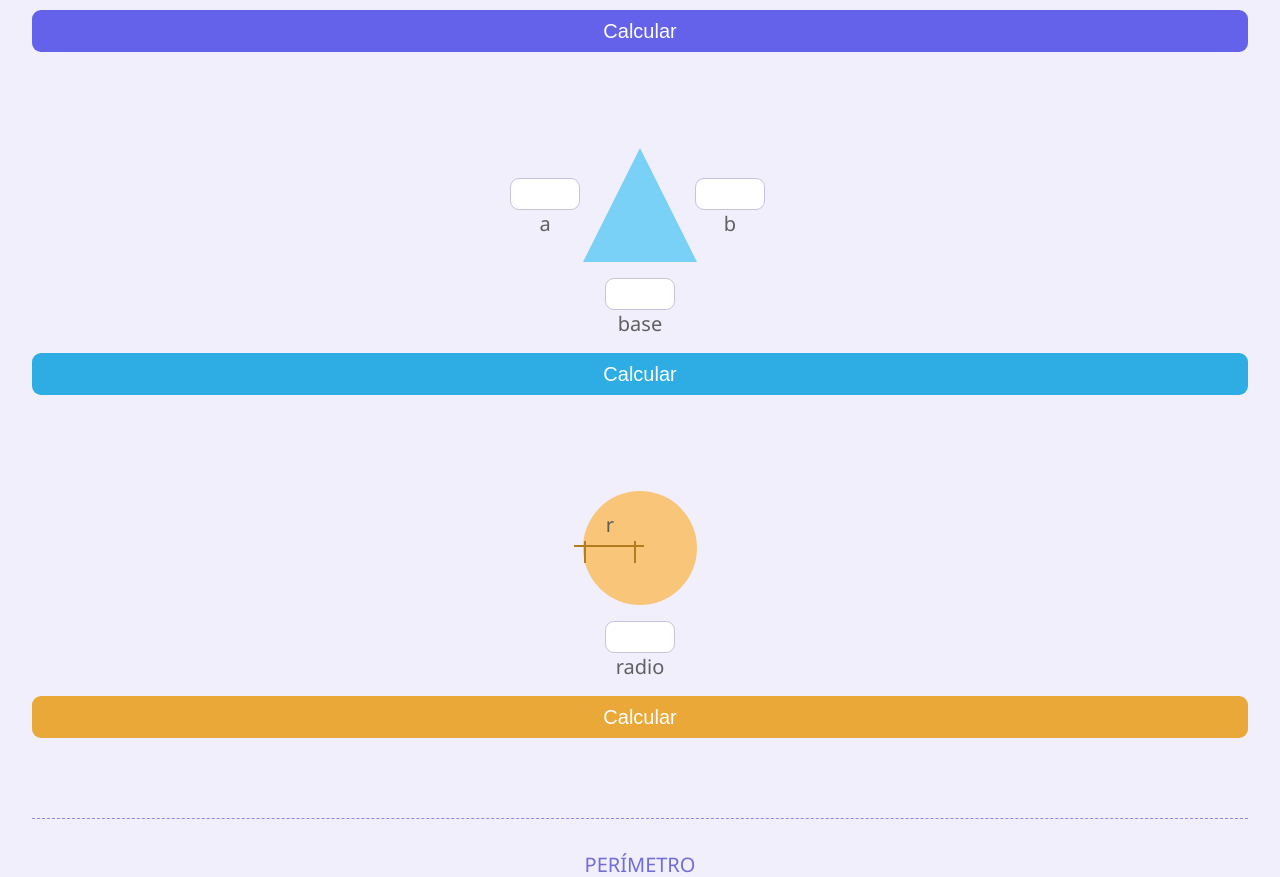
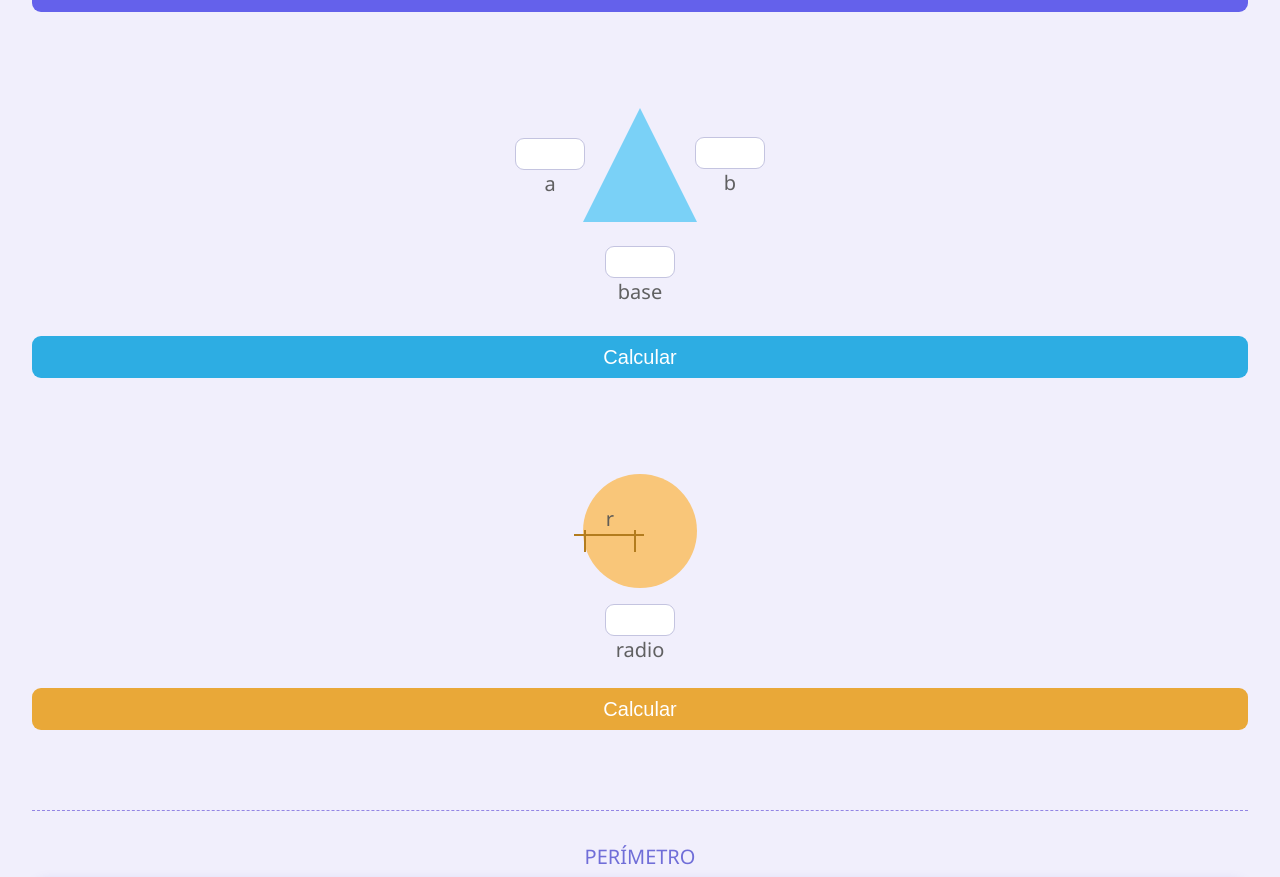
Before and after one commit to larrykevin/figuras, a plain HTML site: page index.html in a window 1280 px wide. Shown: the part 681-1558 px from the top of the page. Drawn offline with Linux system fonts and the light colour scheme.

Commit message:
Cambiando position en las figuras

```diff
--- a/main.css
+++ b/main.css
@@ -133,6 +133,7 @@ main {
     text-align: center;
 }
 .figure__cuadrado button {
+    margin-top: -40px;
     background-color: #6461EB;
 }
 .cuadrado {
@@ -141,16 +142,19 @@ main {
     background-color: #9896F3;
 }
 .figure__triangulo form div:nth-of-type(1) {
-    position: absolute;
+    position: relative;
     z-index: 1;
-    margin-top: -100px;
-    margin-left: -190px;
+    top: -100px;
+    left: -90px;
 }
 .figure__triangulo form div:nth-of-type(2) {
-    position: absolute;
+    position: relative;
     z-index: 1;
-    margin-top: -100px;
-    margin-left: 180px;
+    top: -160px;
+    left: 90px;
+}
+.figure__triangulo form div:nth-of-type(3) {
+    margin-top: -110px;
 }
 .figure__triangulo label {
     display: flex;
@@ -163,6 +167,7 @@ main {
     text-align: center;
 }
 .figure__triangulo button {
+    margin-top: 15px;
     background-color: #2dade3;
 }
 .triangulo {
@@ -178,13 +183,14 @@ main {
     text-align: center;
 }
 .figure__circulo button {
+    margin-top: -40px;
     background-color: #e9a838;
 }
 .figure__circulo form div {
-    position: absolute;
+    position: relative;
     z-index: 1;
-    margin-top: -80px;
-    margin-left: -110px;
+    top: -133px;
+    left: -55px;
     width: 2px;
     height: 22px;
     color: #b37c1e;
@@ -215,9 +221,10 @@ main {
           transform: rotate(90deg);
 }
 .figure__circulo form span {
-    position: absolute;
-    margin-top: -110px;
-    margin-left: -60px;
+    position: relative;
+    z-index: 1;
+    top: -180px;
+    left: -30px;
 }
 .circulo {
     width: 114px;
```
